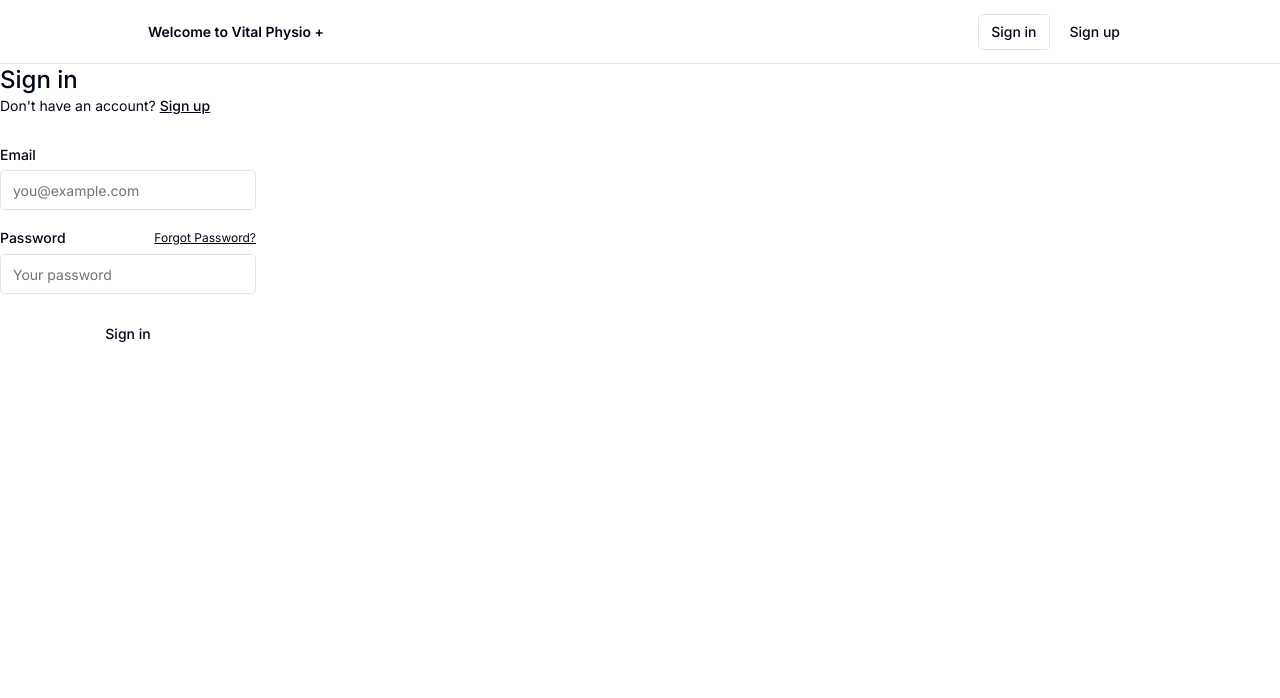
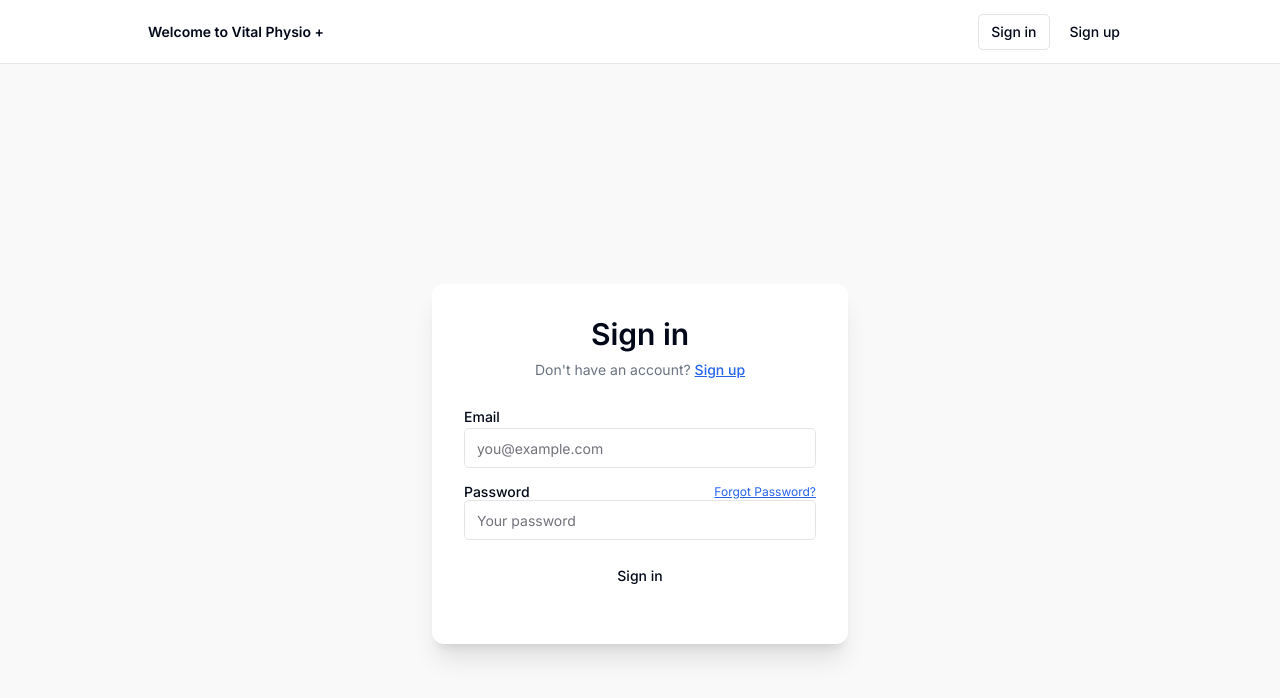
Before and after one commit to ishaan-chadha1/vital-physio-plus, a Next.js app: page /sign-in in a window 1280 px wide. Shown: the top 698 px of the page. Built offline with nearby package versions, Linux system fonts and the light colour scheme; no server answers.

Commit message:
Update to layout and Fix of Sign in page

```diff
--- a/app/(auth-pages)/layout.tsx
+++ b/app/(auth-pages)/layout.tsx
@@ -1,9 +1,7 @@
-export default async function Layout({
-  children,
-}: {
-  children: React.ReactNode;
-}) {
+export default function Layout({ children }: { children: React.ReactNode }) {
   return (
-    <div className="max-w-7xl flex flex-col gap-12 items-start">{children}</div>
+    <div className="min-h-screen flex items-center justify-center px-4 bg-[#f9f9f9]">
+      <div className="w-full max-w-md">{children}</div>
+    </div>
   );
 }
--- a/app/(auth-pages)/sign-in/page.tsx
+++ b/app/(auth-pages)/sign-in/page.tsx
@@ -8,21 +8,28 @@ import Link from "next/link";
 export default async function Login(props: { searchParams: Promise<Message> }) {
   const searchParams = await props.searchParams;
   return (
-    <form className="flex-1 flex flex-col min-w-64">
-      <h1 className="text-2xl font-medium">Sign in</h1>
-      <p className="text-sm text-foreground">
+    <div className="flex min-h-screen items-center justify-center px-4 bg-[#f9f9f9]">
+      <div className="w-full max-w-md bg-white p-8 rounded-xl shadow-xl">
+        <form className="flex flex-col">
+          <h1 className="text-3xl font-semibold mb-2 text-center">Sign in</h1>
+          <p className="text-sm text-gray-500 text-center mb-6">
             Don't have an account?{" "}
-        <Link className="text-foreground font-medium underline" href="/sign-up">
+            <Link className="text-blue-600 font-medium underline" href="/sign-up">
               Sign up
             </Link>
           </p>
-      <div className="flex flex-col gap-2 [&>input]:mb-3 mt-8">
+
+          <div className="flex flex-col gap-4">
+            <div>
               <Label htmlFor="email">Email</Label>
               <Input name="email" placeholder="you@example.com" required />
+            </div>
+
+            <div>
               <div className="flex justify-between items-center">
                 <Label htmlFor="password">Password</Label>
                 <Link
-            className="text-xs text-foreground underline"
+                  className="text-xs text-blue-600 underline"
                   href="/forgot-password"
                 >
                   Forgot Password?
@@ -34,11 +41,16 @@ export default async function Login(props: { searchParams: Promise<Message> }) {
                 placeholder="Your password"
                 required
               />
+            </div>
+
             <SubmitButton pendingText="Signing In..." formAction={signInAction}>
               Sign in
             </SubmitButton>
+
             <FormMessage message={searchParams} />
           </div>
         </form>
+      </div>
+    </div>
   );
 }
--- a/components/header-auth.tsx
+++ b/components/header-auth.tsx
@@ -50,7 +50,7 @@ export default async function AuthButton() {
   }
   return user ? (
     <div className="flex items-center gap-4">
-      Hey, {user.email}!
+      Hey, {user.name}!
       <form action={signOutAction}>
         <Button type="submit" variant={"outline"}>
           Sign out
```
Lines whose indentation alone changed are shown as unchanged.
